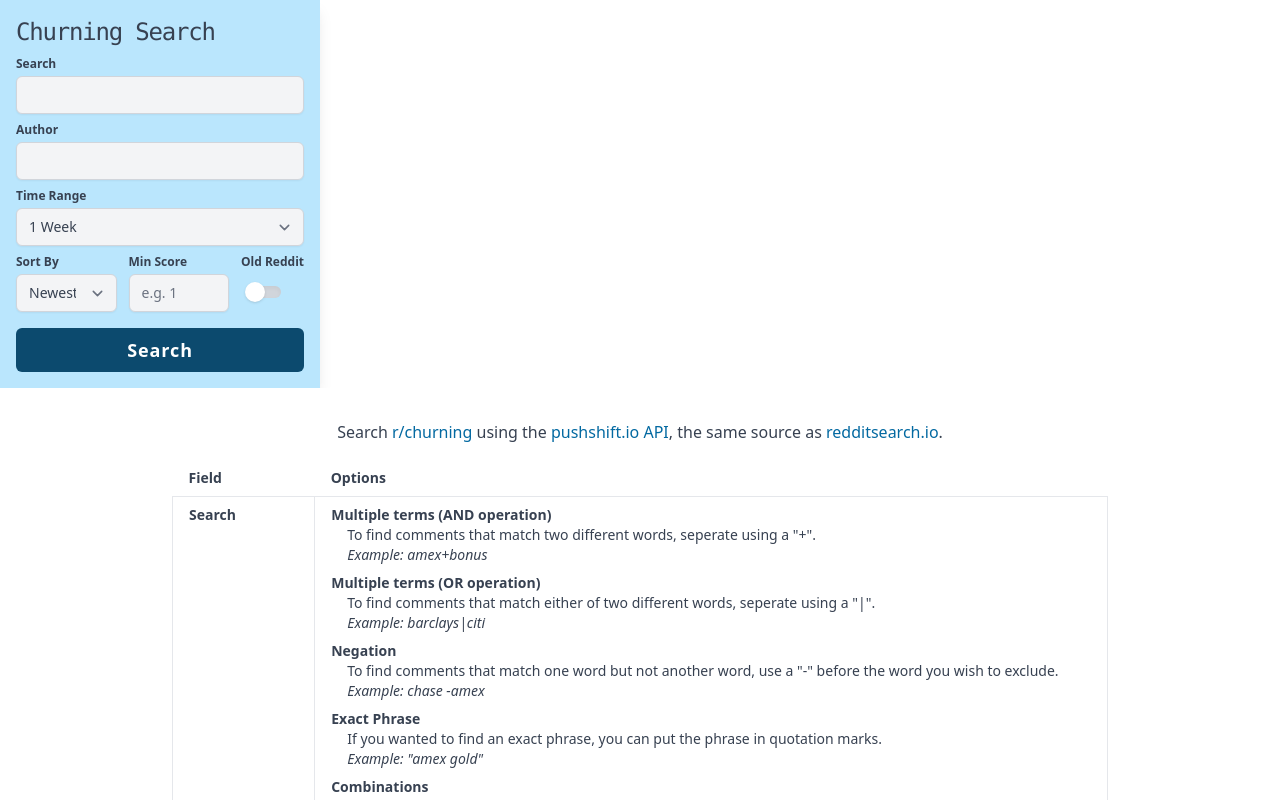
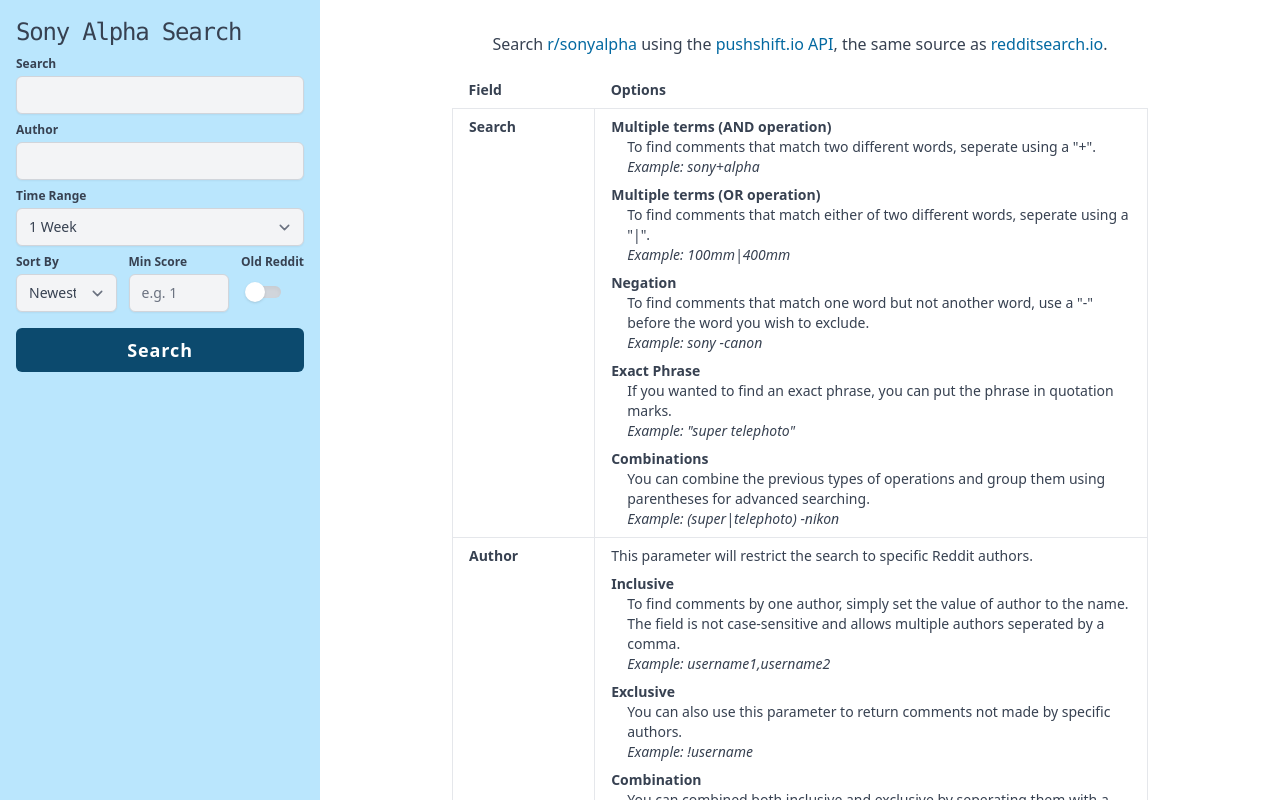
Before and after one commit to jonluca/sony-search, a Next.js app: page / in a window 1280 px wide. Shown: the top 800 px of the page. Built offline with nearby package versions, Linux system fonts and the light colour scheme.

Commit message:
initial sony search work

```diff
--- a/next.config.js
+++ b/next.config.js
@@ -1,6 +1,5 @@
 /** @type {import('next').NextConfig} */
 const nextConfig = {
-  reactStrictMode: true,
   swcMinify: true,
   i18n: {
     locales: ["en"],
--- a/src/api.tsx
+++ b/src/api.tsx
@@ -9,10 +9,10 @@
   time: string;
   selectionRange: any;
   sort: string;
-  score: number;
+  score: number | string;
   old: boolean;
   showDate: boolean;
-  threadType: object;
+  threadType?: object;
 }
 
 export class PushshiftAPI {
--- a/src/app.tsx
+++ b/src/app.tsx
@@ -12,13 +12,15 @@
 import { PushshiftAPI, SearchSettings } from "./api";
 import { SearchHelp } from "./help";
 import { Constants, SearchRange } from "./constants";
-
+import ReactGA from "nextjs-google-analytics";
 const isDevMode = process.env.NODE_ENV !== "production";
 
 interface AppState extends SearchSettings {
   error: string;
   searching: boolean;
   comments: Array<any>;
+  errorStart?: any;
+  errorEnd?: any;
 }
 
 /** Main class for Reddit Search */
@@ -50,7 +52,7 @@
     this.api = new PushshiftAPI();
   }
 
-  loadSavedState(formData: object = {}, shouldSearch: boolean = false) {
+  loadSavedState(formData: any = {}, shouldSearch: boolean = false) {
     if (
       !isEmpty(formData) &&
       formData.hasOwnProperty("selectionRange") &&
@@ -106,14 +108,7 @@
 
   setError = (error: string) => {
     this.setState({ error: error });
-    if (!isDevMode) {
-      ReactGA.exception({
-        description: error,
-        fatal: false,
-      });
-    } else {
-      console.error(`Pushshift API Error: ${error}`);
-    }
+    console.error(`Pushshift API Error: ${error}`);
   };
 
   handleQueryChange = (e: React.ChangeEvent<HTMLInputElement>) => {
@@ -125,7 +120,7 @@
   };
 
   handleTimeChange = (e: React.ChangeEvent<HTMLSelectElement>) => {
-    let tempState = { time: e.target.value };
+    let tempState: Record<string, any> = { time: e.target.value };
     if (e.target.value !== "") {
       tempState.selectionRange = {
         startDate: subDays(new Date(), 7),
@@ -133,7 +128,7 @@
         key: "selection",
       };
     }
-    this.setState(tempState);
+    this.setState(tempState as any);
   };
 
   handleSortDirectionChange = (e: React.ChangeEvent<HTMLSelectElement>) => {
@@ -156,7 +151,7 @@
     let threadType = this.state.threadType;
     threadType[e.target.value] = e.target.checked;
     if (!isDevMode) {
-      ReactGA.event({
+      ReactGA.event("filter", {
         category: "Filter",
         action: e.target.value,
         label: e.target.checked ? "Show" : "Hide",
@@ -171,7 +166,7 @@
       threadType[key] = key === thread;
     }
     if (!isDevMode) {
-      ReactGA.event({
+      ReactGA.event("filter", {
         category: "Filter",
         action: thread,
         label: "Only",
@@ -186,7 +181,7 @@
       threadType[key] = true;
     }
     if (!isDevMode) {
-      ReactGA.event({
+      ReactGA.event("filter", {
         category: "Filter",
         action: "All",
         label: "Show",
@@ -197,7 +192,7 @@
 
   handleOutboundClick = (event) => {
     if (!isDevMode) {
-      ReactGA.event({
+      ReactGA.event("click", {
         category: "Outbound",
         action: "Click",
         label: event.target.href,
@@ -207,12 +202,12 @@
 
   handleResultClick = (event, comment) => {
     if (!isDevMode) {
-      ReactGA.event({
+      ReactGA.event("Result", {
         category: "Result",
         action: "Thread",
         label: comment.thread,
       });
-      ReactGA.event({
+      ReactGA.event("Result", {
         category: "Result",
         action: "Author",
         label: comment.author,
@@ -222,7 +217,7 @@
 
   handleAuthorClick = (event, comment) => {
     if (!isDevMode) {
-      ReactGA.event({
+      ReactGA.event("click", {
         category: "Author",
         action: "Click",
         label: comment.author,
@@ -348,13 +343,14 @@
       score: this.state.score,
     };
 
-    for (const [key, value] of Object.entries(toStats)) {
+    for (const [key, _value] of Object.entries(toStats)) {
+      const value = String(_value);
       if (value !== "" && !isDevMode) {
-        ReactGA.event({
+        ReactGA.event("search", {
           nonInteraction: true,
           category: "Search",
           action: key,
-          label: value,
+          label: String(value),
         });
       }
       if (key === "query") {
@@ -362,7 +358,7 @@
         let keywords = value.replace(regex, " ").replace(/\s\s+/g, " ").trim().toLowerCase().split(" ");
         keywords.map((term) => {
           if (!isDevMode) {
-            ReactGA.event({
+            ReactGA.event("search", {
               nonInteraction: true,
               category: "Search",
               action: "keyword",
@@ -400,10 +396,10 @@
     });
   };
 
-  shareSuccess = () => {
+  shareSuccess = (toShare) => {
     toast.success("Share Link Copied!");
     if (!isDevMode) {
-      ReactGA.event({
+      ReactGA.event("share", {
         category: "Share",
         action: "Click",
         label: JSON.stringify(toShare),
@@ -416,7 +412,7 @@
    */
   render(): React.ReactNode {
     let linkClass = "text-blue-700 dark:text-blue-300 hover:text-blue-500 hover:underline";
-    let inputProps = {
+    let inputProps: Partial<React.DetailedHTMLProps<React.InputHTMLAttributes<HTMLInputElement>, HTMLInputElement>> = {
       autoComplete: "off",
       autoCorrect: "off",
       autoCapitalize: "off",
@@ -552,9 +548,9 @@
               target="_blank"
             >
               <ReactMarkdown
-                source={comment.body.replace(/^(?:&gt;)/gm, "\n>")}
-                plugins={[gfm]}
-                disallowedTypes={["link"]}
+                children={comment.body.replace(/^(?:&gt;)/gm, "\n>")}
+                remarkPlugins={[gfm]}
+                disallowedElements={["link"]}
                 unwrapDisallowed
               />
             </a>
--- a/src/constants.tsx
+++ b/src/constants.tsx
@@ -1,10 +1,9 @@
 export const Constants = {
-  appId: "churning-search",
-  appName: "Churning Search",
-  appAnalyticsProfile: "UA-171174933-1",
-  appHosts: ["churning.io", "garettg.github.io"],
-  appAuthor: "garettg",
-  appSubreddit: "churning",
+  appId: "sonyalpha-search",
+  appName: "Sony Alpha Search",
+  appAnalyticsProfile: "G-BTJMKGNN1B",
+  appAuthor: "jonluca",
+  appSubreddit: "sonyalpha",
   useBeta: false, // beta not providing reliable data currently and ids are not the same as prod
 };
 
--- a/src/error.tsx
+++ b/src/error.tsx
@@ -2,11 +2,11 @@
 
 export interface ErrorState {
   errorOccurred: boolean;
-  errorInfo: object;
-  error: object;
+  errorInfo: any;
+  error: any;
 }
 
-export class ErrorWrapper extends React.Component<{}, ErrorState> {
+export class ErrorWrapper extends React.Component<{ children?: any }, ErrorState> {
   constructor(props) {
     super(props);
     this.state = { errorOccurred: false, errorInfo: null, error: null };
--- a/src/help.tsx
+++ b/src/help.tsx
@@ -20,12 +20,12 @@
                 <dt className="font-bold">Multiple terms (AND operation)</dt>
                 <dd className="pl-4">
                   <p>To find comments that match two different words, seperate using a "+".</p>
-                  <p className="italic">Example: amex+bonus</p>
+                  <p className="italic">Example: sony+alpha</p>
                 </dd>
                 <dt className="mt-2 font-bold">Multiple terms (OR operation)</dt>
                 <dd className="pl-4">
                   <p>To find comments that match either of two different words, seperate using a "|".</p>
-                  <p className="italic">Example: barclays|citi</p>
+                  <p className="italic">Example: 100mm|400mm</p>
                 </dd>
                 <dt className="mt-2 font-bold">Negation</dt>
                 <dd className="pl-4">
@@ -33,12 +33,12 @@
                     To find comments that match one word but not another word, use a "-" before the word you wish to
                     exclude.
                   </p>
-                  <p className="italic">Example: chase -amex</p>
+                  <p className="italic">Example: sony -canon</p>
                 </dd>
                 <dt className="mt-2 font-bold">Exact Phrase</dt>
                 <dd className="pl-4">
                   <p>If you wanted to find an exact phrase, you can put the phrase in quotation marks.</p>
-                  <p className="italic">Example: "amex gold"</p>
+                  <p className="italic">Example: "super telephoto"</p>
                 </dd>
                 <dt className="mt-2 font-bold">Combinations</dt>
                 <dd className="pl-4">
@@ -46,7 +46,7 @@
                     You can combine the previous types of operations and group them using parentheses for advanced
                     searching.
                   </p>
-                  <p className="italic">Example: (csp|csr|sapphire) -freedom</p>
+                  <p className="italic">Example: (super|telephoto) -nikon</p>
                 </dd>
               </dl>
             </td>
--- a/src/index.css
+++ b/src/index.css
@@ -5,7 +5,44 @@
 /* Customizations */
 body {
   min-width: 320px;
+  --tw-bg-opacity: 1;
+  background-color: rgba(255, 255, 255, var(--tw-bg-opacity));
 }
+
+@media (min-width: 768px) {
+  body {
+    overflow: hidden;
+  }
+}
+
+@media (prefers-color-scheme: dark) {
+  body {
+    --tw-bg-opacity: 1;
+    background-color: rgba(0, 0, 0, var(--tw-bg-opacity));
+  }
+}
+
+.mainContent {
+  --tw-text-opacity: 1;
+  color: rgba(55, 65, 81, var(--tw-text-opacity));
+}
+@media (min-width: 768px) {
+  .mainContent {
+    height: 100vh;
+  }
+}
+@media (min-width: 768px) {
+  .mainContent {
+    display: flex;
+  }
+}
+@media (prefers-color-scheme: dark) {
+  .mainContent {
+    --tw-text-opacity: 1;
+    color: rgba(243, 244, 246, var(--tw-text-opacity));
+  }
+}
+
 input.custom-toggle:checked ~ .dot {
   transform: translateX(100%);
   background-color: rgba(234, 88, 12, 1);
--- a/src/pages/_app.tsx
+++ b/src/pages/_app.tsx
@@ -21,8 +21,10 @@
 
   return (
     <>
-      <GoogleAnalytics gaMeasurementId={"G-1BG86PJWQ4"} />
-      <Component {...pageProps} />
+      <div className="mainContent">
+        <GoogleAnalytics gaMeasurementId={"G-BTJMKGNN1B"} />
+        <Component {...pageProps} />
+      </div>
     </>
   );
 }
--- a/tsconfig.json
+++ b/tsconfig.json
@@ -4,7 +4,7 @@
     "lib": ["dom", "dom.iterable", "esnext"],
     "allowJs": true,
     "skipLibCheck": true,
-    "strict": true,
+    "strict": false,
     "forceConsistentCasingInFileNames": true,
     "noEmit": true,
     "esModuleInterop": true,
```
